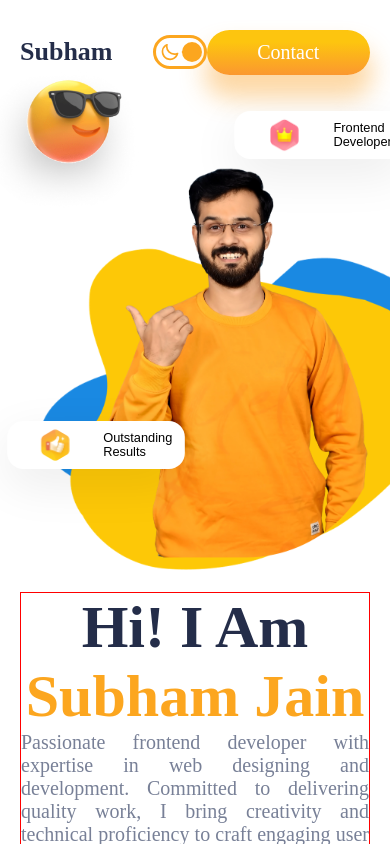
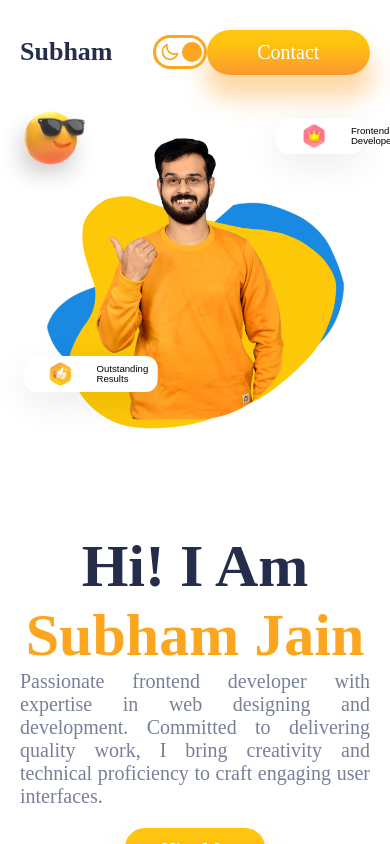
Before and after one commit to Subham7769/MyProtfolio-React-, a React (Create React App) app: page / in a window 390 px wide. Shown: the top 844 px of the page. Built offline with nearby package versions, Linux system fonts and the light colour scheme; a web font is replaced by a local one.

Commit message:
bug fixes

```diff
--- a/src/Components/Intro/Intro.css
+++ b/src/Components/Intro/Intro.css
@@ -44,6 +44,9 @@
 }
 
 .i-right{
+    display: flex;
+    justify-content: center;
+    /* align-items: center; */
     flex: 1;
     position: relative;
 
@@ -52,25 +55,29 @@
 .i-right>*{
     position: absolute;
     z-index: 1;
+
 }
 
-.i-right>:nth-child(1){
-    transform: scale(0.52);
-    left: -35%;
-    top: -68%;
+
+.i-right>:nth-child(1)>img{/* boy */
+    transform: scale(0.55);
+    position: static;
+    margin-top: -18rem;
+    margin-bottom: 4rem;
+    box-sizing: border-box;
 }
-.i-right>:nth-child(2){
+.i-right>:nth-child(2){/* emoji */
     transform: scale(0.62);
     left: -24%;
     top: -19%;
     border-radius: 50%;
     padding: 0;
 }
-.i-right>:nth-child(3){
-    left: 55%;
+.i-right>:nth-child(3){/* frontend */
+    left: 65%;
     top: -8%;
 }
-.i-right>:nth-child(4){
+.i-right>:nth-child(4){/* Outstanding */
     left: 2%;
     top: 63%;
 }
@@ -81,15 +88,15 @@
     .intro {
       flex-direction: column;
       gap: 0rem;
-      height: 115vh;
+      height: auto;
       margin-top: 1rem;
     }
     .i-left{
-        border: 1px solid red;
         text-align: center;
-        flex: 1;
-        gap: 2rem;
+        gap: 1rem;
         order: 2;
+        height: 100vh;
+        margin-top: -1rem;
     }
     .i-name>:nth-child(3){
         text-align: justify;
@@ -102,22 +109,33 @@
         align-self: center;
         margin-top: 0rem;
     }
+    .i-right{
+        height: auto;
 
-    .i-right>:nth-child(1){
-        transform: scale(0.38);
-        left: -90%;
-        top: -65%;
     }
-
-    .i-right>:nth-child(3){
-        transform: scale(0.8);
-        left: 55%;
+    .i-right>:nth-child(1){/* boy */
+        height: 40vh;
+        transform: scale(0.5);
+        position: static;
+        margin-top: -1rem;
+        margin-bottom: 6rem;
+        box-sizing: border-box;
+        flex-wrap: 0;
+    }
+    .i-right>:nth-child(2){/* emoji */
+        transform: scale(0.4);
+        left: -5rem;
+        top: -4rem;
+    }
+    .i-right>:nth-child(3){/* frontend */
+        transform: scale(0.6);
+        right: -1rem;
         top: -2%;
     }
-    .i-right>:nth-child(4){
-        transform: scale(0.8);
-        left: -10%;
-        top: 63%;
+    .i-right>:nth-child(4){/* Outstanding */
+        transform: scale(0.6);
+        left: -2rem;
+        top: 11.5rem;
     }
     .i-right .blur {
       display: none;
--- a/src/Components/Intro/Intro.jsx
+++ b/src/Components/Intro/Intro.jsx
@@ -37,10 +37,14 @@ const Intro = () => {
             </div>
         </div>
         <div className="i-right">
-            <img src={boy} alt="" />
+            <div><img src={boy} alt="" /></div>
+
             <img src={glassesimoji} alt="" />
+
             <FloatingDiv img={Crown} txt1='Frontend' txt2='Developer'/>
+
             <FloatingDiv img={thumbup} txt1='Outstanding' txt2='Results'/>
+
         {/* blur divs */}
         <div className="blur" style={{background:'#edd0ff',left:'56%',top:'-18%'}}></div>
         <div className="blur" style={{background:'#C1F5FF',left:'-9rem',top:'17rem'}}></div>
```
